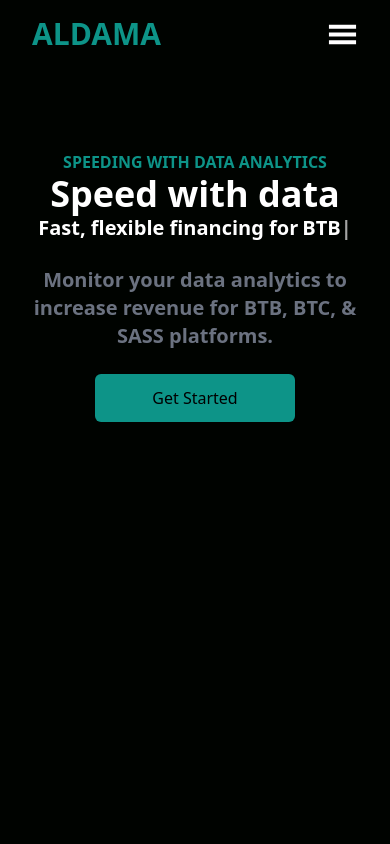
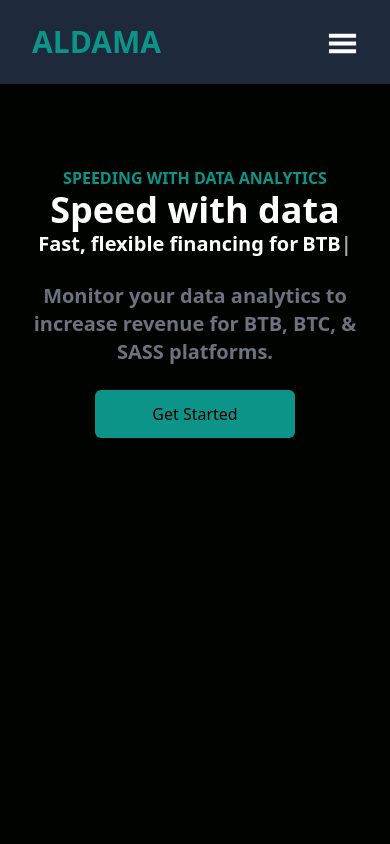
Before and after one commit to bagusrinupangayom/aldama, a React (Create React App) app: page / in a window 390 px wide. Shown: the top 844 px of the page. Built offline with nearby package versions, Linux system fonts and the light colour scheme.

Commit message:
refactor: finishing navbar

```diff
--- a/src/components/navbarComp.jsx
+++ b/src/components/navbarComp.jsx
@@ -13,10 +13,13 @@ const NavbarComp = () => {
     return (
         <>
             <div className="text-white">
-                <div className="px-8 py-4 mx-auto max-w-screen-2xl md:py-0 md:px-16 ">
-                    <div className="flex items-center ">
-                        <h1 className="w-full text-3xl font-bold text-teal-600 transition duration-300 cursor-pointer hover:text-teal-800">ALDAMA</h1>
+                <div className="px-8 py-4 mx-auto max-w-screen-4xl md:py-0 md:px-16 bg-slate-800 ">
+                    <div className="relative flex items-center py-2 ">
+                        <div className="items-center inline-block">
+                            <h1 className="text-3xl font-bold text-teal-600 transition duration-300 cursor-pointer hover:text-teal-800">ALDAMA</h1>
+                        </div>
 
+                        <div className="absolute top-0 right-0 items-center inline-block ">
                             <ul className="hidden md:flex">
                                 <li className="p-4 font-medium transition duration-300 cursor-pointer hover:text-teal-600">Home</li>
                                 <li className="p-4 font-medium transition duration-300 cursor-pointer hover:text-teal-600">Company</li>
@@ -24,25 +27,26 @@ const NavbarComp = () => {
                                 <li className="p-4 font-medium transition duration-300 cursor-pointer hover:text-teal-600">About</li>
                                 <li className="p-4 font-medium transition duration-300 cursor-pointer hover:text-teal-600">Contact</li>
                             </ul>
+                        </div>
 
-                        <div className="block cursor-pointer md:hidden" onClick={handleNav}>
+                        <div className="absolute top-0 right-0 block py-3 cursor-pointer md:hidden" onClick={handleNav}>
                             {nav ? <IoCloseSharp size={36} className="self-center" /> : <GiHamburgerMenu size={31} className="self-center" />}
                         </div>
 
                         <div
                             className={
                                 nav
-                                    ? 'fixed left-0 top-0 w-[50%] h-full border-r border-gray-900 bg-slate-950 text-white ease-in-out duration-200'
+                                    ? 'fixed left-0 top-0 w-[50%] h-full border-r border-gray-900 bg-slate-800 text-white ease-in-out duration-200'
                                     : 'ease-in-out duration-200 top-0 fixed left-[-100%] h-full'
                             }>
                             <div className="px-8 py-4 mx-auto max-w-screen-2xl md:px-16">
                                 <h1 className="w-full text-3xl font-bold text-teal-600">ALDAMA</h1>
                                 <ul className="uppercase">
-                                    <li className="pt-4 border-b border-gray-300">Home</li>
-                                    <li className="pt-4 border-b border-gray-300">Company</li>
-                                    <li className="pt-4 border-b border-gray-300">Resources</li>
-                                    <li className="pt-4 border-b border-gray-300">About</li>
-                                    <li className="pt-4">Contact</li>
+                                    <li className="pt-4 font-medium transition duration-300 border-b border-gray-300 cursor-pointer hover:text-teal-600">Home</li>
+                                    <li className="pt-4 font-medium transition duration-300 border-b border-gray-300 cursor-pointer hover:text-teal-600">Company</li>
+                                    <li className="pt-4 font-medium transition duration-300 border-b border-gray-300 cursor-pointer hover:text-teal-600">Resources</li>
+                                    <li className="pt-4 font-medium transition duration-300 border-b border-gray-300 cursor-pointer hover:text-teal-600">About</li>
+                                    <li className="pt-4 font-medium transition duration-300 border-b border-gray-300 cursor-pointer hover:text-teal-600">Contact</li>
                                 </ul>
                             </div>
                         </div>
```
Lines whose indentation alone changed are shown as unchanged.
